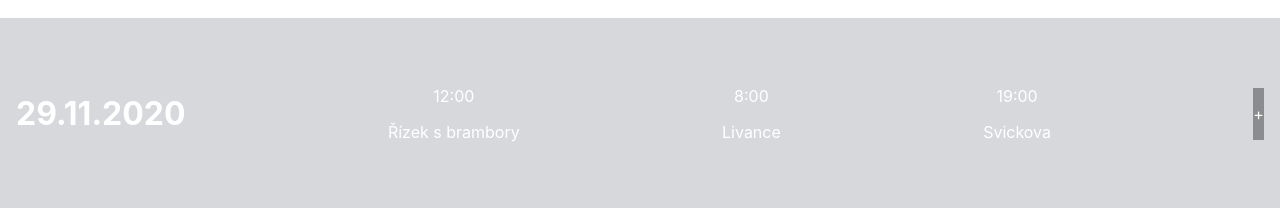
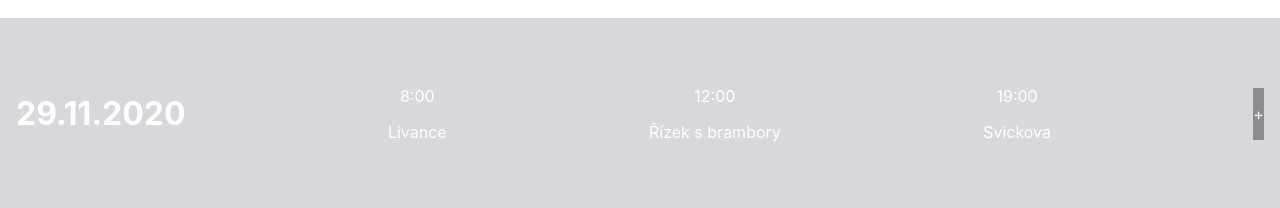
Before and after one commit to JCikanek/hackaton-ux, a React (Create React App) app: page / in a window 1280 px wide. Shown: the part 208-416 px from the top of the page. Built offline with nearby package versions, Linux system fonts and the light colour scheme.

Commit message:
sorting meals by time

```diff
--- a/src/App/components/DaysList/daysList.js
+++ b/src/App/components/DaysList/daysList.js
@@ -4,9 +4,18 @@ import { Day } from "../Day/day";
 export const DaysList = ({ dataJidelnicek }) => {
   console.log(dataJidelnicek);
   const dataJidelnicekPole = [...dataJidelnicek.values()];
-  const rectCmpDen = dataJidelnicekPole.map((den) => (
-    <Day key={den} day={den} />
-  ));
+  const rectCmpDen = dataJidelnicekPole.map((den) => {
+    return (
+      <Day
+        key={den}
+        day={den.sort(
+          (a, b) =>
+            parseInt(a.cas.match(/\d/g).join("")) -
+            parseInt(b.cas.match(/\d/g).join(""))
+        )}
+      />
+    );
+  });
 
   return (
     <div>
```
